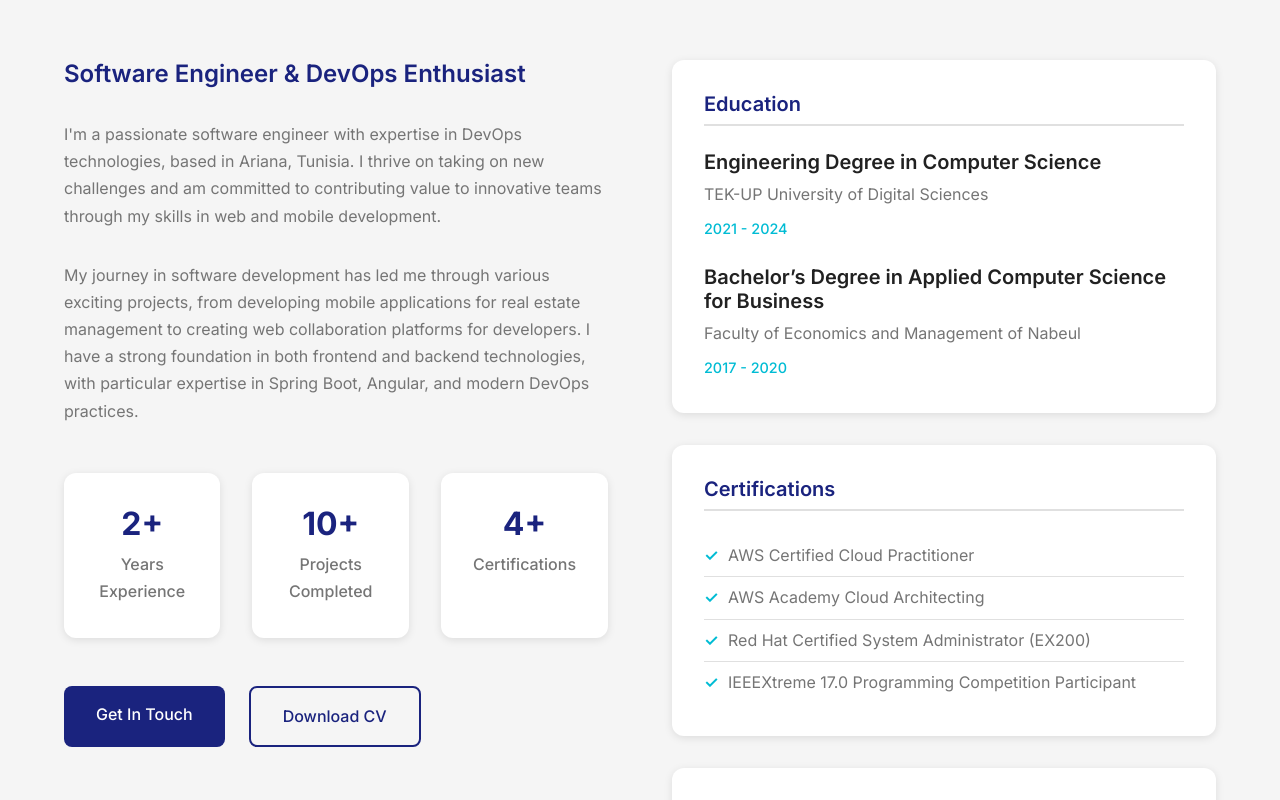
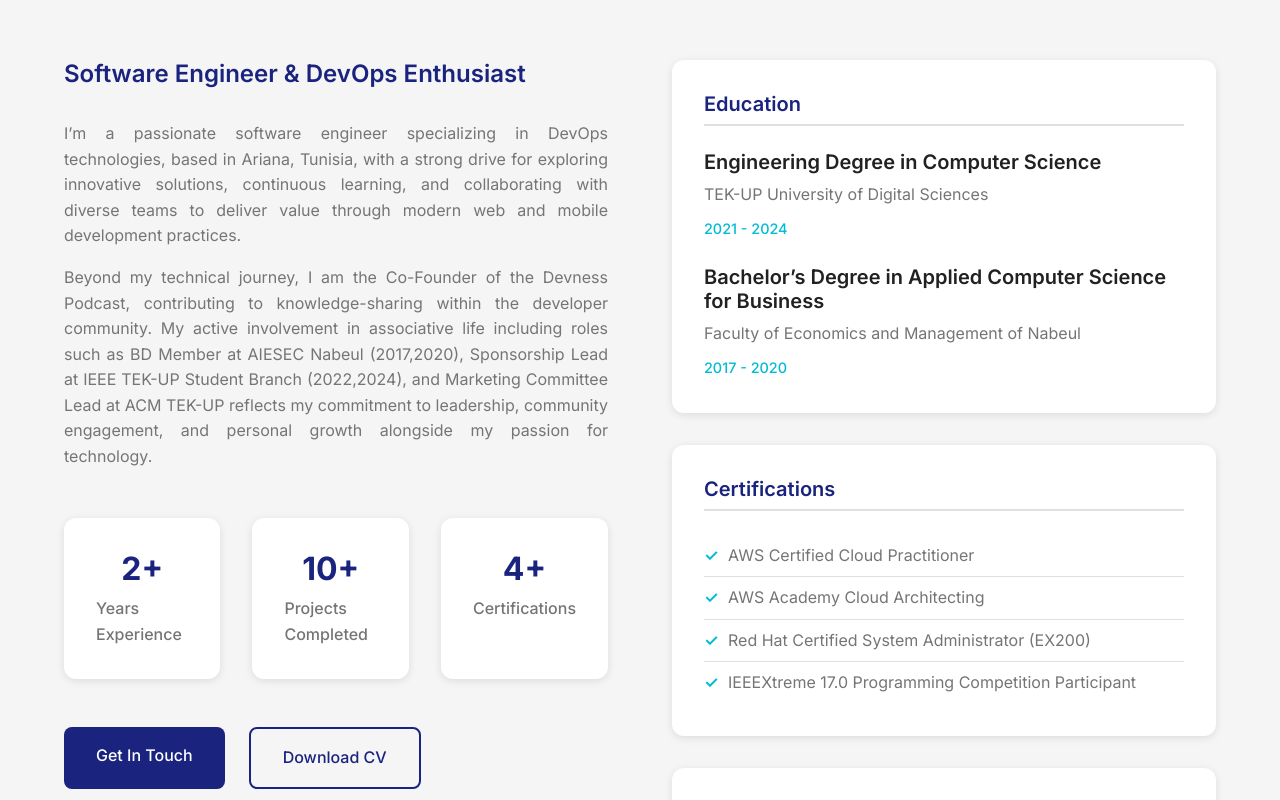
Before and after one commit to Ferdaws-ksiksi/ferdaws-portfolio, an Angular app: page / in a window 1280 px wide. Shown: the part 960-1760 px from the top of the page. Built offline with nearby package versions, Linux system fonts and the light colour scheme.

Commit message:
update project section

```diff
--- a/src/app/components/about/about.html
+++ b/src/app/components/about/about.html
@@ -9,17 +9,19 @@
       <div class="about-text">
         <h3>Software Engineer & DevOps Enthusiast</h3>
         <p>
-          I'm a passionate software engineer with expertise in DevOps technologies,
-          based in Ariana, Tunisia. I thrive on taking on new challenges and am committed to
-          contributing value to innovative teams through my skills in web and mobile development.
+          I’m a passionate software engineer specializing in DevOps technologies, based in Ariana,
+          Tunisia, with a strong drive for exploring innovative solutions, continuous learning, and
+          collaborating with diverse teams to deliver value through modern web and mobile
+          development practices.
         </p>
 
         <p>
-          My journey in software development has led me through various exciting projects,
-          from developing mobile applications for real estate management to creating web
-          collaboration platforms for developers. I have a strong foundation in both frontend
-          and backend technologies, with particular expertise in Spring Boot, Angular, and
-          modern DevOps practices.
+          Beyond my technical journey, I am the Co-Founder of the Devness Podcast, contributing to
+          knowledge-sharing within the developer community. My active involvement in associative
+          life including roles such as BD Member at AIESEC Nabeul (2017,2020), Sponsorship Lead at
+          IEEE TEK-UP Student Branch (2022,2024), and Marketing Committee Lead at ACM
+          TEK-UP reflects my commitment to leadership, community engagement, and personal growth
+          alongside my passion for technology.
         </p>
 
         <div class="about-stats">
--- a/src/app/components/about/about.scss
+++ b/src/app/components/about/about.scss
@@ -29,8 +29,9 @@
   }
 
   p {
-    margin-bottom: var(--spacing-lg);
-    line-height: 1.7;
+   text-align: justify;
+  text-justify: inter-word;
+  line-height: 1.6;
   }
 }
 
--- a/src/app/components/experience/experience.scss
+++ b/src/app/components/experience/experience.scss
@@ -158,9 +158,9 @@
 }
 
 .experience-description {
+  text-align: left;
+  line-height: 1.6;
   color: var(--text-secondary);
-  line-height: 1.6;
-  margin-bottom: var(--spacing-lg);
 }
 
 .tech-stack {
--- a/src/app/components/hero/hero.scss
+++ b/src/app/components/hero/hero.scss
@@ -13,7 +13,8 @@ $transition-medium: 0.3s ease-in-out;
 
 /* Animations */
 @keyframes float {
-  0%, 100% {
+  0%,
+  100% {
     transform: translateY(0px);
   }
   50% {
@@ -107,6 +108,9 @@ $transition-medium: 0.3s ease-in-out;
       line-height: 1.7;
       color: $text-secondary;
       margin-bottom: $spacing-xl;
+      text-align: justify;
+      text-justify: inter-word;
+      line-height: 1.6;
     }
   }
 
@@ -149,8 +153,8 @@ $transition-medium: 0.3s ease-in-out;
     .image-with-shapes {
       position: relative;
       width: 100%;
-      max-width: 300px;   /* responsive size */
-      aspect-ratio: 1/1;  /* keeps it square */
+      max-width: 300px; /* responsive size */
+      aspect-ratio: 1/1; /* keeps it square */
 
       &::before {
         content: '';
@@ -213,12 +217,12 @@ $transition-medium: 0.3s ease-in-out;
 /* 📱 Responsive adjustments */
 @media (max-width: 768px) {
   .hero-content {
-    grid-template-columns: 1fr;  /* stack text & image */
+    grid-template-columns: 1fr; /* stack text & image */
     text-align: center;
   }
 
   .hero-text {
-    order: 2;  /* text after image */
+    order: 2; /* text after image */
   }
 
   .hero-image {
--- a/src/app/components/projects/projects.scss
+++ b/src/app/components/projects/projects.scss
@@ -67,6 +67,7 @@
     color: var(--text-secondary);
     line-height: 1.6;
     margin-bottom: var(--spacing-lg);
+    text-align: left;
   }
 
   .tech-stack {
```
